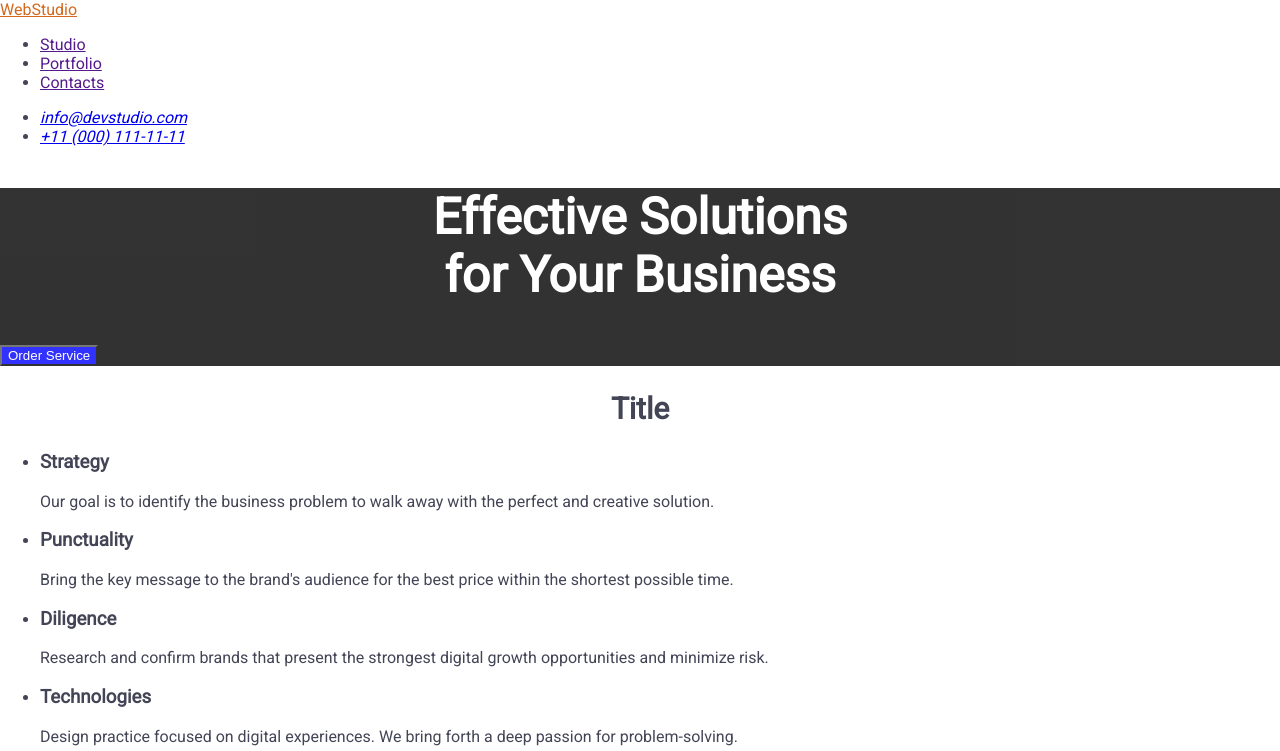
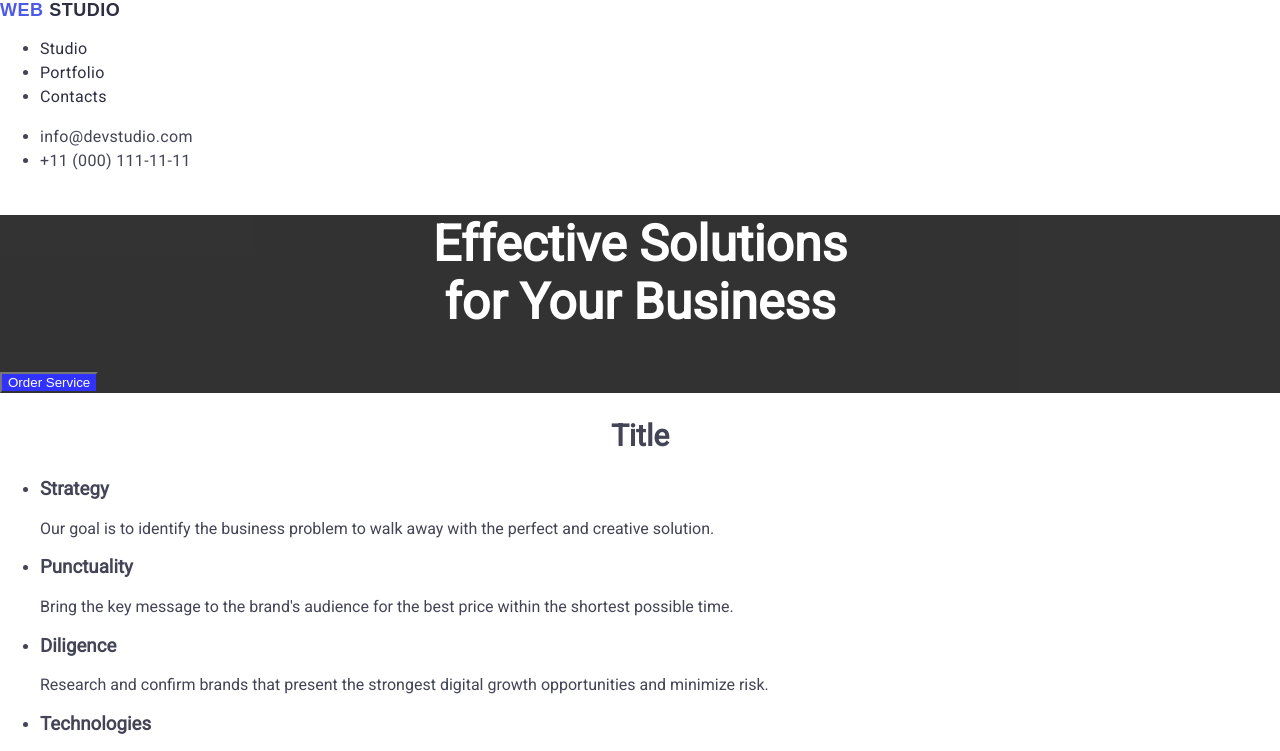
Before and after one commit to N061608/goit-markup-hw-02, a plain HTML site: page portfolio.html in a window 1280 px wide. Shown: the top 751 px of the page. Drawn offline with Linux system fonts and the light colour scheme; a web font is replaced by a local one.

Commit message:
1.8 Checking for Header

```diff
--- a/css/styles.css
+++ b/css/styles.css
@@ -13,6 +13,19 @@ body {
 
 }
 
+.logo {
+  font-family: 'Raleway', sans-serif;
+  font-weight: 800;
+  font-size: 18px;
+  line-height: 1.17;
+  letter-spacing: 0.03em;
+  text-transform: uppercase;
+  color: #4d5ae5;
+  text-decoration: none;
+
+
+}
+
   .filter-button {
     padding: 10px 20px;
     background-color: #007bff;
@@ -21,3 +34,49 @@ body {
     cursor: pointer;
     margin: 5px;
 }
+
+.studio {
+  color: #2e2f42;
+
+}
+
+.list {
+  list-style: none;
+  font-weight: 500;
+  font-size: 16px;
+  line-height: 1.5;
+  letter-spacing: 0.02em;
+  color: #2e2f42;
+  text-decoration:none;
+
+}
+
+.list:hover, .list:hover{
+  color: #404bbf;
+
+}
+
+.list:focus{
+  color: #404bbf;
+
+}
+
+
+.head_address{
+  font-style: normal;
+
+}
+
+.list_contact {
+  list-style: none;
+  font-size: 16px;
+  line-height: 1.5;
+  letter-spacing: 0.02em;
+  color: #434455;
+  text-decoration: none;
+
+}
+
+.list_contact:hover, .list_contact:focus{
+  color: #404bbf;
+}
--- a/portfolio.html
+++ b/portfolio.html
@@ -14,9 +14,6 @@
 
   <style>
 
-  .link:hover, button:hover{
-    color:chocolate
-  }
 
   button {
     cursor: pointer;
@@ -52,21 +49,21 @@ h2{
   <header>
 
       <nav>
-        <a class="link" href="./index.html">
-          WebStudio
+        <a class="logo" href="./portfolio.html">
+          Web <span class="studio"> Studio  </span>
         </a>
 
         <ul>
-          <li><a class="link" href="">Studio</a> </li>
-          <li><a class="link" href="">Portfolio</a> </li>
-          <li><a class="link" href="">Contacts</a> </li>
-      </ul>
+          <li><a class="list" href="./index.html">Studio</a> </li>
+          <li><a class="list" href="./portfolio.html">Portfolio</a> </li>
+          <li><a class="list" href="">Contacts</a> </li>
+        </ul>
       </nav>
 
-      <address>
+      <address class="head_address">
         <ul>
-          <li><a class="link" href="mailto:info@devstudio.com">info@devstudio.com </a></li>
-          <li><a class="link" href="tel:+110001111111"> +11 (000) 111-11-11 </a></li>
+          <li><a class="list_contact" href="mailto:info@devstudio.com">info@devstudio.com </a></li>
+          <li><a class="list_contact" href="tel:+110001111111"> +11 (000) 111-11-11 </a></li>
         </ul>
       </address>
   </header>
```
